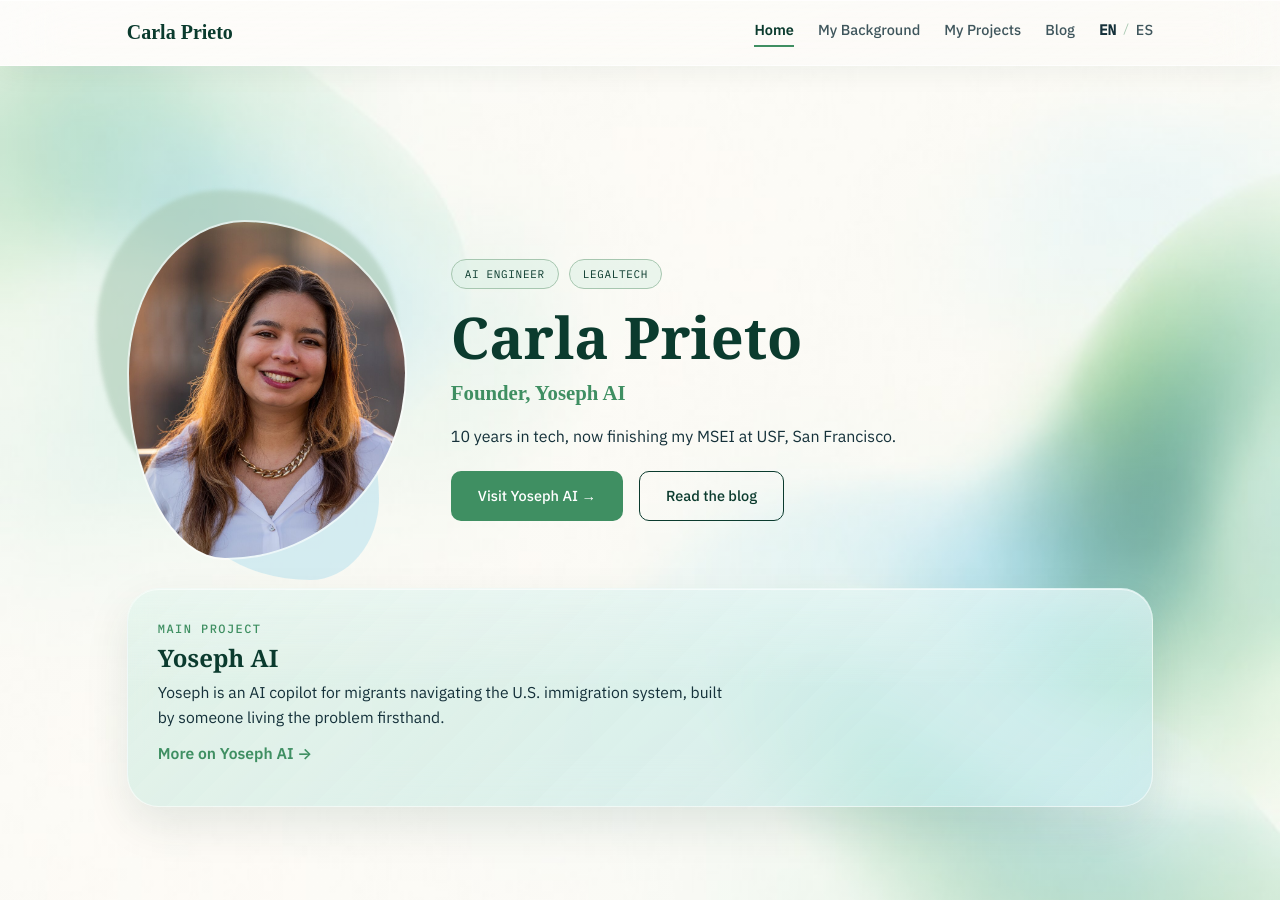
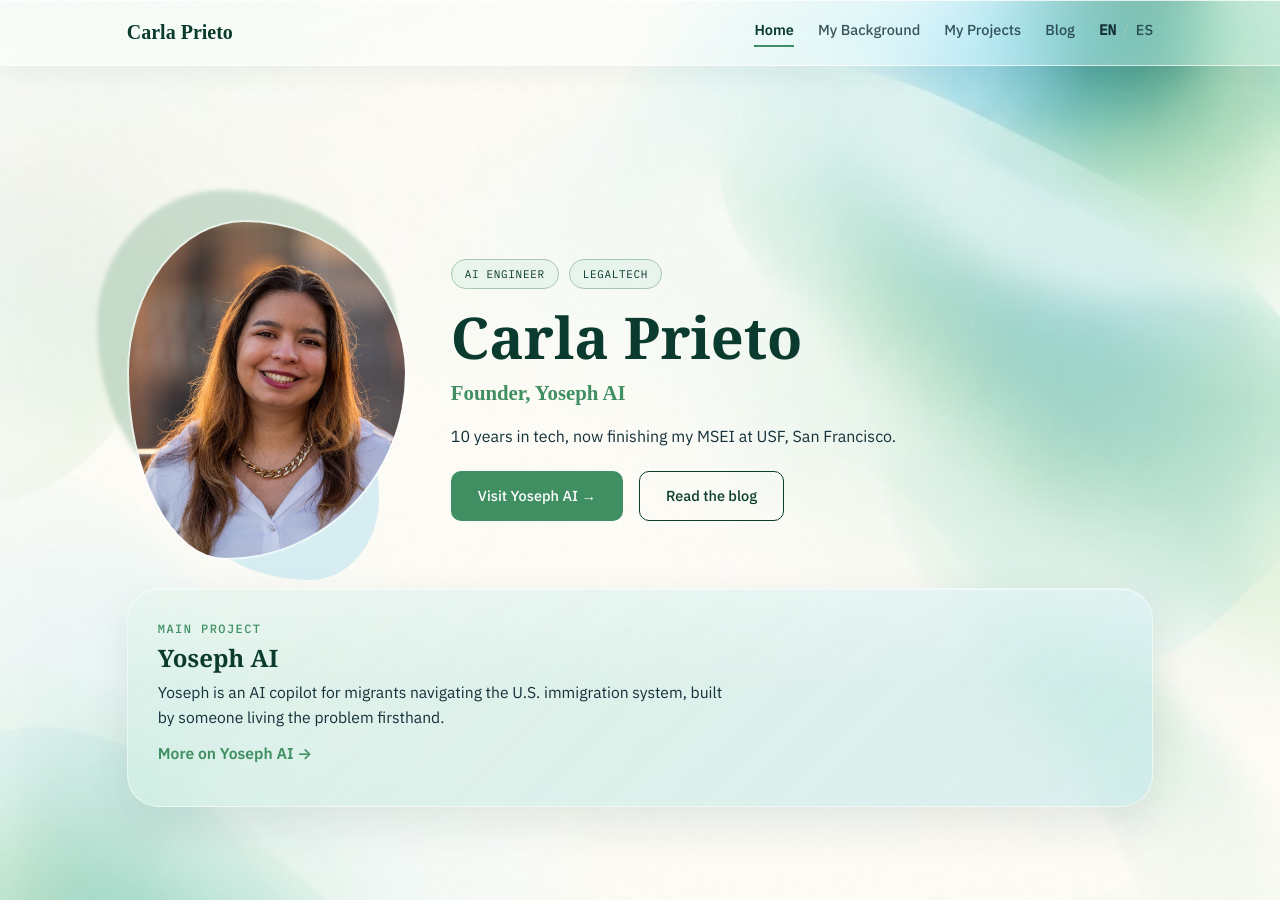
Before and after one commit to Carla08/carlaprieto-com, a Jekyll site: the page built from index.html, in a window 1280 px wide and 900 px high. Built offline with Jekyll 4.4.1, drawn with Linux system fonts in a browser that asks for light colours; some web fonts are replaced.

Commit message:
Go back to one continuous flowing background image; fix the seam properly at the image level (offset+blend seamless tiling) instead of chopping the art into per-section crops

```diff
--- a/assets/css/style.css
+++ b/assets/css/style.css
@@ -19,6 +19,10 @@
 body{
   margin:0;
   background-color:var(--ivory);
+  background-image:url('../images/bg-atmosphere.jpg');
+  background-repeat:repeat-y;
+  background-position:top center;
+  background-size:100% auto;
   color:var(--charcoal);
   font-family:'IBM Plex Sans', system-ui, -apple-system, sans-serif;
   line-height:1.65;
@@ -111,20 +115,7 @@
   overflow:hidden;
 }
 .section:last-of-type{ border-bottom:none; }
-/* Each section gets its own single, uncropped copy of the atmosphere art
-   (no tiling) so there is never a repeat seam, on any screen size. */
-.section::before{
-  content:"";
-  position:absolute; inset:0; z-index:0;
-  background-image:
-    linear-gradient(rgba(250,249,244,0.32), rgba(250,249,244,0.32)),
-    url('../images/bg-atmosphere.jpg');
-  background-repeat:no-repeat, no-repeat;
-  background-position:center, center;
-  background-size:cover, cover;
-  pointer-events:none;
-}
-.section > .wrap{ position:relative; z-index:1; width:100%; }
+.section > .wrap{ width:100%; }
 .section-head{ margin-bottom:44px; }
 .section-head p{ font-size:1.05rem; }
 .kicker{
```
Also changed, not shown: assets/images/bg-atmosphere.jpg.
